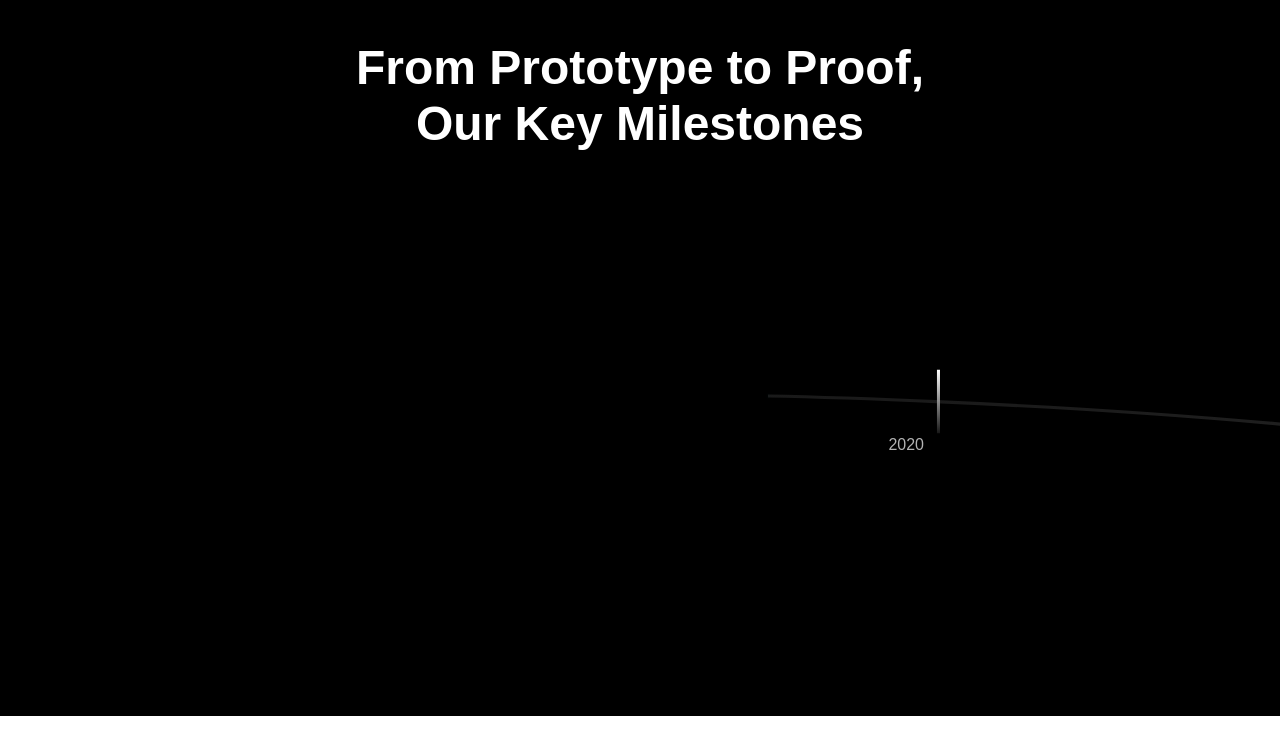
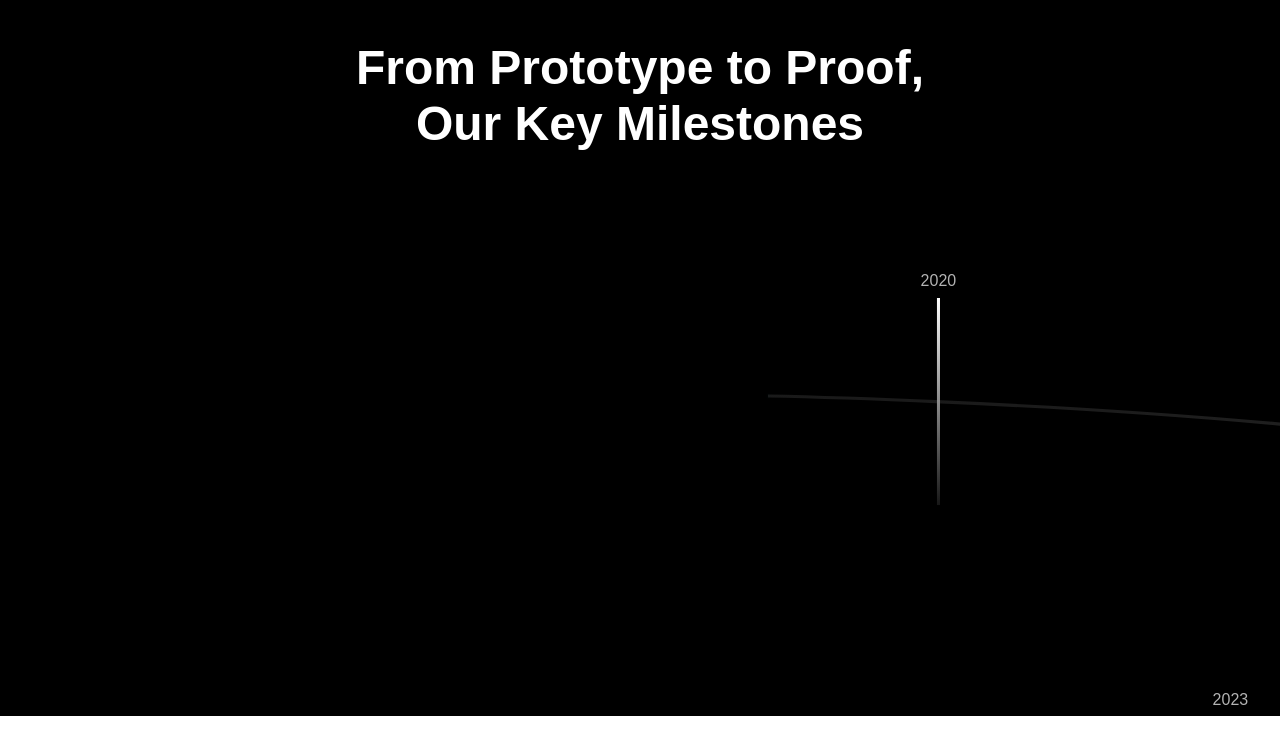
Before and after one commit to yiqun234/kos, a Next.js app: page /about in a window 1280 px wide. Shown: the part 1322-2076 px from the top of the page. Built offline with nearby package versions, Linux system fonts and the light colour scheme.

Commit message:
pref: update style

```diff
--- a/src/app/components/RoadTimeline.tsx
+++ b/src/app/components/RoadTimeline.tsx
@@ -10,8 +10,8 @@ const milestones = [
   { year: "2021", progress: 0.22, text: "First prototype and lab testing", align: "right" },
   { year: "2022", progress: 0.40, text: "Secured seed funding", align: "left" },
   { year: "2023", progress: 0.55, text: "Clinical trials initiated", align: "left" },
-  { year: "2024", progress: 0.65, text: "Founded in Palo Alto", align: "right" },
-  { year: "2025", progress: 0.85, text: "FDA clearance anticipated", align: "left" },
+  { year: "2024", progress: 0.65, text: "Founded in Palo Alto", align: "left" },
+  { year: "2025", progress: 0.85, text: "FDA clearance anticipated", align: "right" },
   { year: "2026", progress: 0.98, text: "", align: "center" },
 ] as const;
 
@@ -278,31 +278,36 @@ export default function RoadTimeline() {
             <svg
               className="pillar-line"
               width="4"
-              height="80"
-              viewBox="0 0 4 80"
+              height="259"
+              viewBox="0 0 4 259"
               fill="none"
               xmlns="http://www.w3.org/2000/svg"
             >
               <defs>
-                <linearGradient id={`pillarDefault-${idx}`} x1="-0.5" y1="0" x2="0.282761" y2="80" gradientUnits="userSpaceOnUse">
+                <linearGradient id={`pillarDefault-${idx}`} x1="-0.5" y1="-2.18457e-08" x2="0.282761" y2="258.999" gradientUnits="userSpaceOnUse">
                   <stop stopColor="white"/>
                   <stop offset="1" stopColor="#171717"/>
                 </linearGradient>
-                <linearGradient id={`pillarActive-${idx}`} x1="-1.5" y1="0" x2="-0.545507" y2="80" gradientUnits="userSpaceOnUse">
+                <linearGradient id={`pillarActive-${idx}`} x1="-0.5" y1="-2.18457e-08" x2="0.282761" y2="258.999" gradientUnits="userSpaceOnUse">
                   <stop stopColor="#00B6D9"/>
                   <stop offset="1" stopColor="#171717"/>
                 </linearGradient>
               </defs>
-              <line className="default-line" x1="2" y1="0" x2="2" y2="80" strokeWidth="4" stroke={`url(#pillarDefault-${idx})`} />
-              <line className="active-line" x1="2" y1="0" x2="2" y2="80" strokeWidth="4" stroke={`url(#pillarActive-${idx})`} />
+              <line className="default-line" x1="2" y1="8.74229e-08" x2="1.99999" y2="259" strokeWidth="4" stroke={`url(#pillarDefault-${idx})`} />
+              <line className="active-line" x1="2" y1="8.74229e-08" x2="1.99999" y2="259" strokeWidth="4" stroke={`url(#pillarActive-${idx})`} />
             </svg>
 
-            <div className={`text-container absolute ${
-              milestone.align === 'left' ? 'right-full mr-4 text-right' :
-              milestone.align === 'right' ? 'left-full ml-4 text-left' :
-              'left-1/2 -translate-x-1/2 bottom-full mb-4 text-center'
+            {/* Year text on top of pillar */}
+            <div className="year-text absolute left-1/2 -translate-x-1/2 bottom-full mb-2 text-xl text-white opacity-70 text-center transition-all duration-300">
+              {milestone.year}
+            </div>
+
+            {/* Description text on the side - positioned at upper part of pillar */}
+            <div className={`text-container absolute top-32 -translate-y-16 ${
+              milestone.align === 'left' ? 'right-2 mr-2 text-right' :
+              milestone.align === 'right' ? 'left-2 ml-2 text-left' :
+              'left-1/2 -translate-x-1/2 -translate-y-20 text-center'
             }`}>
-              <div className="year-text text-xl text-white opacity-70 mb-1">{milestone.year}</div>
               <div className="description-text text-lg text-white opacity-0 transition-opacity duration-300 whitespace-nowrap flex items-center">
                 {milestone.text && (
                     <svg
@@ -344,9 +349,24 @@ export default function RoadTimeline() {
          .milestone-marker.is-active .pillar-line .active-line {
            opacity: 1;
          }
+
+         /* Pillar animation */
+         .milestone-marker .pillar-line {
+           transform: translateY(0);
+           transition: transform 0.3s ease;
+         }
+         .milestone-marker.is-active .pillar-line {
+           transform: translateY(-8px);
+         }
+
+         /* Year text animation */
+         .milestone-marker .year-text {
+           transform: translateY(0);
+         }
          .milestone-marker.is-active .year-text {
            color: #00B6D9;
            opacity: 1;
+           transform: translateY(-12px);
          }
          .milestone-marker.is-active .description-text {
            opacity: 1;
```
